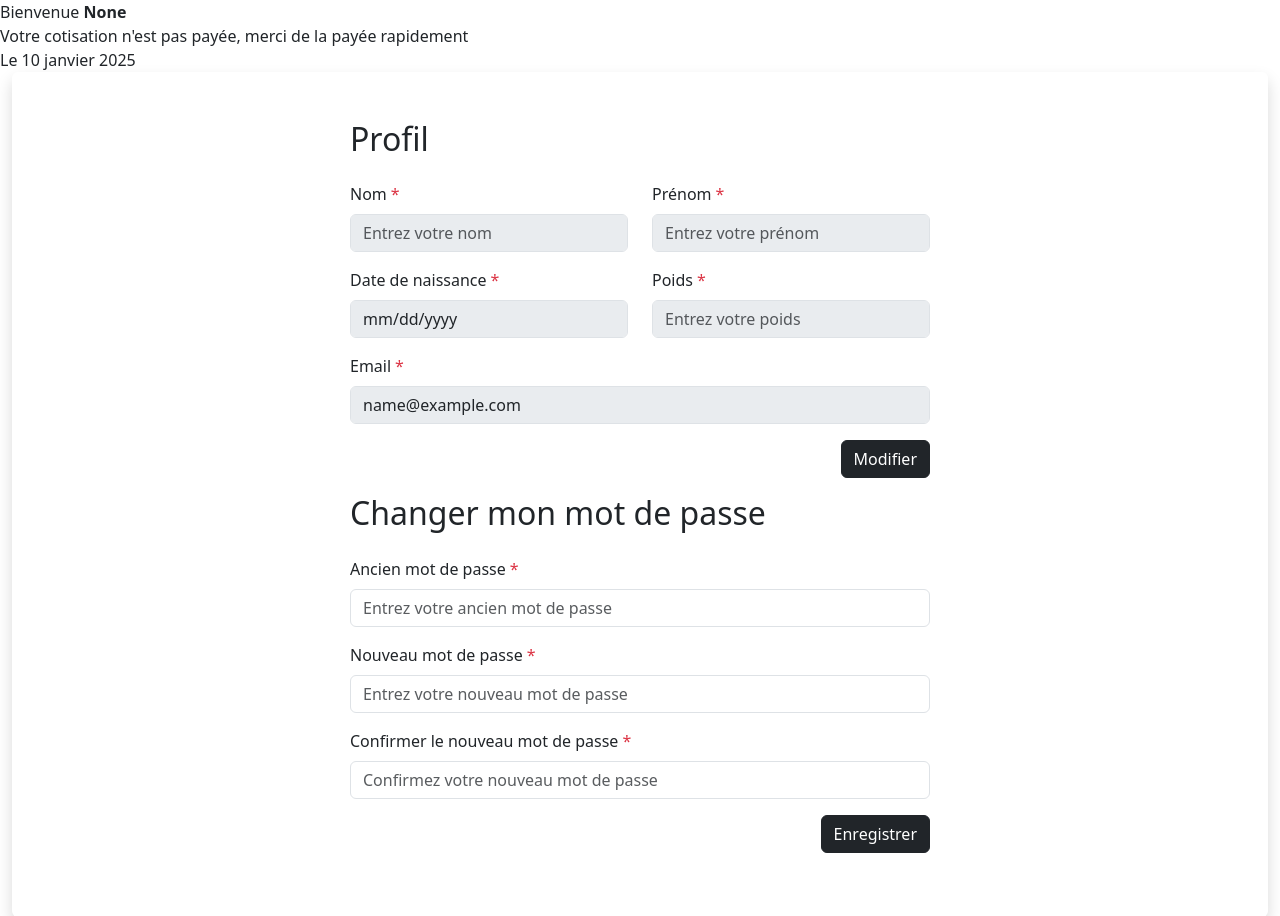
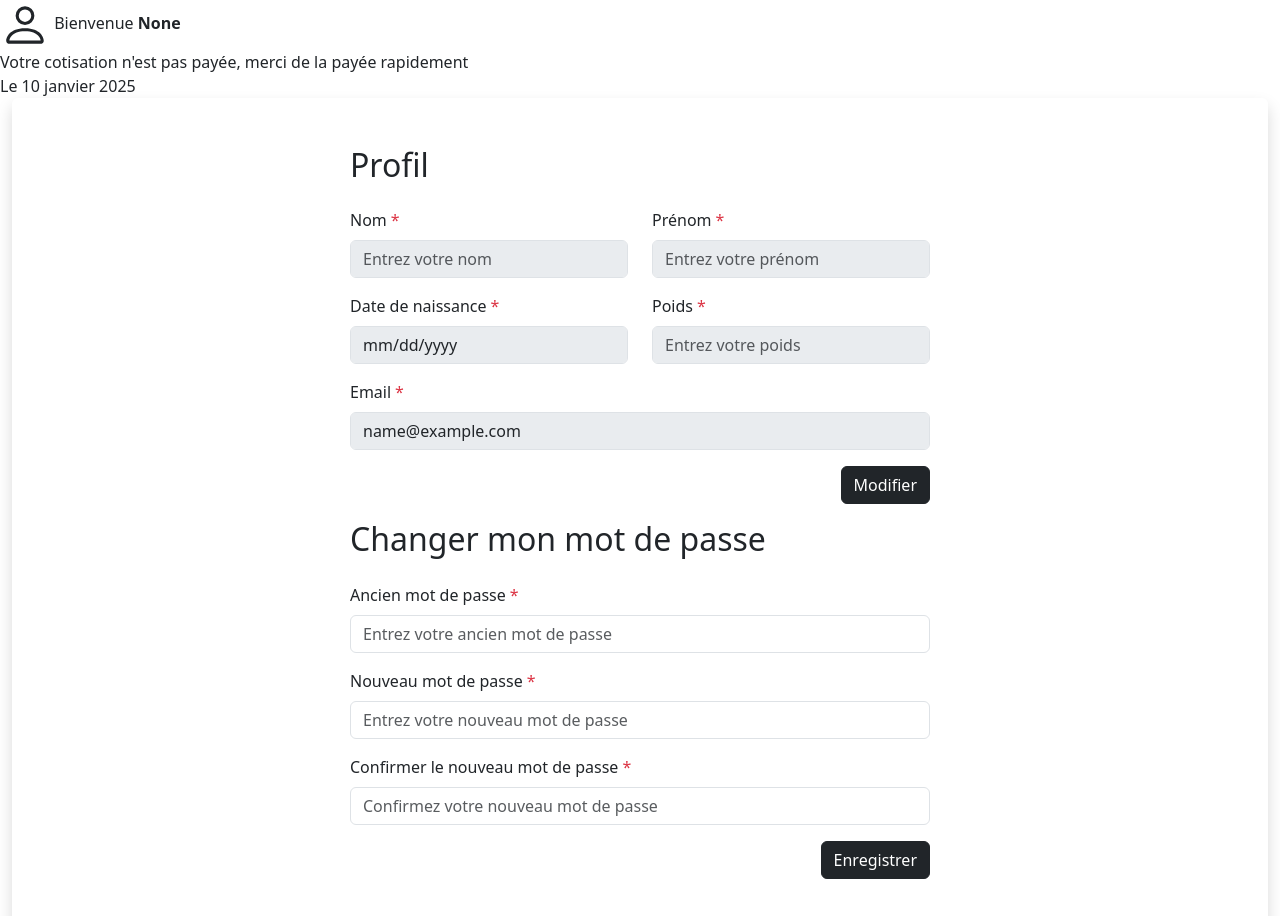
Before and after one commit to elyandreb/SAE-WEB-BD, a Flask app: page /profil/ in a window 1280 px wide. Shown: the part 82-998 px from the top of the page. Run offline with Flask 3, Linux system fonts and the light colour scheme; the visitor is signed in with stand-in values (Sample User, id 1); data that the repository does not hold is empty; parts of the project's set-up code (start-up, migrations or seed data) failed here and were passed over; some libraries are stand-ins or nearby versions.

Commit message:
ajout de l'image de personne

```diff
--- a/project/templates/profil.html
+++ b/project/templates/profil.html
@@ -4,6 +4,9 @@
 
 {% block content %}
 <div>
+    <svg xmlns="http://www.w3.org/2000/svg" width="50" height="50" fill="currentColor" class="bi bi-person" viewBox="0 0 16 16">
+        <path d="M8 8a3 3 0 1 0 0-6 3 3 0 0 0 0 6m2-3a2 2 0 1 1-4 0 2 2 0 0 1 4 0m4 8c0 1-1 1-1 1H3s-1 0-1-1 1-4 6-4 6 3 6 4m-1-.004c-.001-.246-.154-.986-.832-1.664C11.516 10.68 10.289 10 8 10s-3.516.68-4.168 1.332c-.678.678-.83 1.418-.832 1.664z"/>
+      </svg>
     Bienvenue <strong>{{ utilisateur.prenom_u }}</strong><br>
     {% if cotisation %}
         Votre cotisation est payée
```
